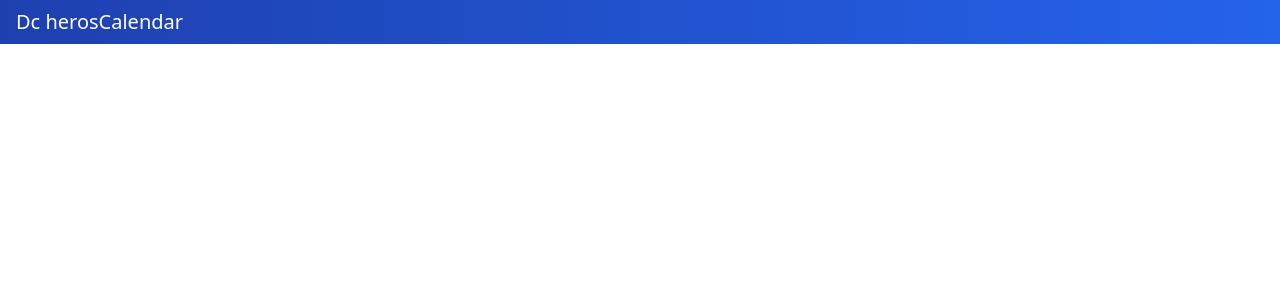
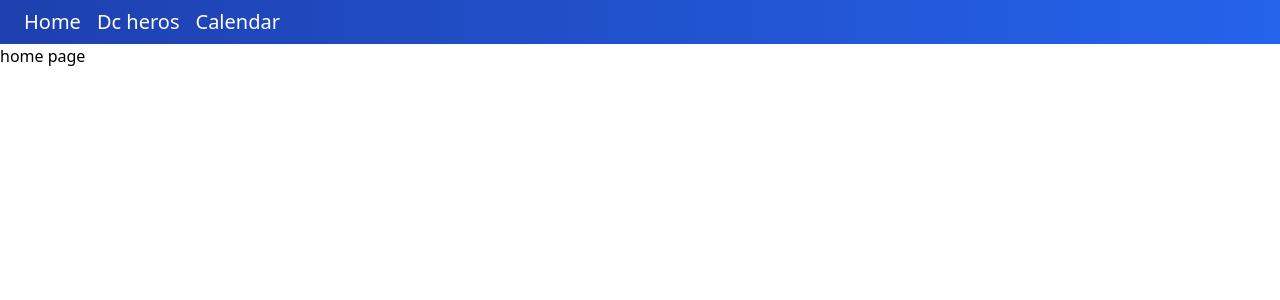
Before and after one commit to b3rking/vue3, a Vue app: page / in a window 1280 px wide. Before the commit this address had no page. Shown: the top 300 px of the page. Built offline with nearby package versions, Linux system fonts and the light colour scheme.

Commit message:
feat: add home page route

```diff
--- a/src/components/AppHeader.vue
+++ b/src/components/AppHeader.vue
@@ -1,7 +1,8 @@
 <template>
     <nav class="w-full bg-gradient-to-r from-blue-800 to-blue-600 text-white px-4 py-2 text-xl">
-        <router-link to="dc-heros">Dc heros</router-link>
-        <router-link to="calendar">Calendar</router-link>
+        <router-link class="mx-2" to="/">Home</router-link>
+        <router-link class="mx-2" to="dc-heros">Dc heros</router-link>
+        <router-link class="mx-2" to="calendar">Calendar</router-link>
     </nav>
 </template>
 
--- /dev/null
+++ b/src/components/HomeApp.vue
@@ -0,0 +1,5 @@
+<template>
+    <h1>home page</h1>
+</template>
+<script></script>
+<style></style>
--- a/src/router.js
+++ b/src/router.js
@@ -1,14 +1,16 @@
-import { createRouter, createWebHashHistory } from "vue-router";
+import { createRouter, createWebHistory } from "vue-router";
 import DcHeros from "./components/DcHeros";
 import CalendarApp from "./components/CalendarApp";
+import HomeApp from "./components/HomeApp";
 
 const routes = [
+    { path: "/", component: HomeApp },
     { path: "/dc-heros", component: DcHeros },
     { path: "/calendar", component: CalendarApp },
 ];
 
 const router = createRouter({
-    history: createWebHashHistory(),
+    history: createWebHistory(),
     routes,
 });
 
```
